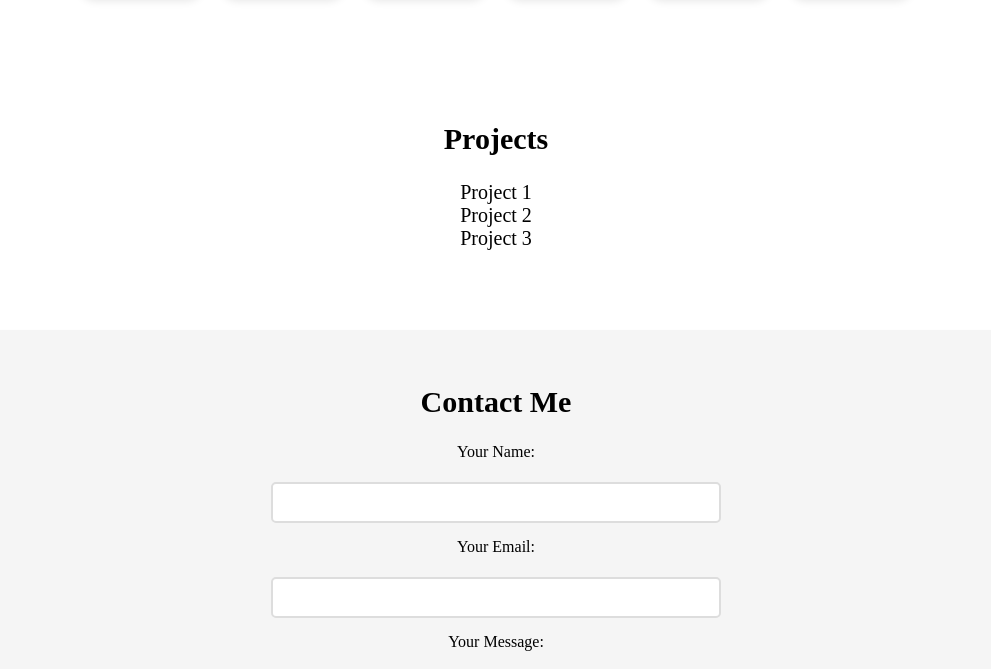
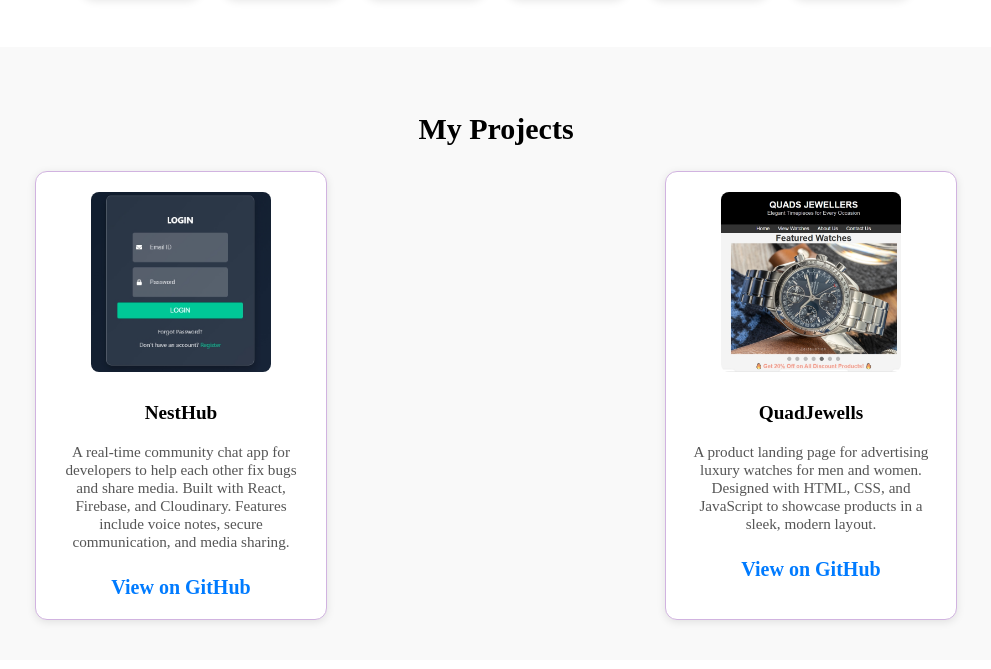
Before and after one commit to ZisandaNodali/MyPortfolio, a plain HTML site: page index.html in a window 1280 px wide. Shown: the part 1011-1680 px from the top of the page, without its empty margins (144-1135 px from the left). Drawn offline with Linux system fonts and the light colour scheme.

Commit message:
Added my projects , still without links.

```diff
--- a/index.html
+++ b/index.html
@@ -21,7 +21,7 @@
                 <li><a href="#home">Home</a></li>
                 <li><a href="#about">About Me</a></li>
                 <li><a href="#skills">My Skills</a></li>
-                <li><a href="#portfolio">Projects</a></li>
+                <li><a href="#projects">Projects</a></li>
                 <li><a href="#contact-me">Contact</a></li>
             </ul>
         </nav>
@@ -56,41 +56,65 @@
     <h2>My Skills</h2>
     <div class="skills-list">
         <div class="skill-card">
+            <a href="https://developer.mozilla.org/en-US/docs/Web/HTML" target="_blank">
                 <img src="Images/icons8-html-50.png" alt="HTML">
                 <p>HTML</p>
+            </a>
         </div>
         <div class="skill-card">
+            <a href="https://developer.mozilla.org/en-US/docs/Web/CSS" target="_blank">
                 <img src="Images/icons8-css-48.png" alt="CSS">
                 <p>CSS</p>
+            </a>
         </div>
         <div class="skill-card">
+            <a href="https://developer.mozilla.org/en-US/docs/Web/JavaScript" target="_blank">
                 <img src="Images/icons8-javascript-48.png" alt="JavaScript">
                 <p>JavaScript</p>
+            </a>
         </div>
         <div class="skill-card">
+            <a href="https://nodejs.org/en/about" target="_blank">
                 <img src="Images/icons8-nodejs-48.png" alt="Node.js">
                 <p>Node.js</p>
+            </a>
         </div>
         <div class="skill-card">
+            <a href="https://react.dev/learn" target="_blank">
                 <img src="Images/icons8-react-40.png" alt="React">
                 <p>React</p>
+            </a>
         </div>
         <div class="skill-card">
+            <a href="https://git-scm.com/doc" target="_blank">
                 <img src="Images/icons8-git-48.png" alt="Git">
                 <p>Git</p>
+            </a>
         </div>
     </div>
 </section>
 
-    <!-- Portfolio Section -->
-    <section id="portfolio" class="portfolio">
-        <h2>Projects</h2>
-        <div class="projects">
-            <div class="project">Project 1</div>
-            <div class="project">Project 2</div>
-            <div class="project">Project 3</div>
+    <!-- Projects Section -->
+    <section id="projects" class="projects">
+        <h2>My Projects</h2>
+        <div class="projects-list">
+
+            <div class="project-card">
+                <img src="Images/NestHub.png" alt="NestHub Project Screenshot">
+                <h3>NestHub</h3>
+                <p>A real-time community chat app for developers to help each other fix bugs and share media. Built with React, Firebase, and Cloudinary. Features include voice notes, secure communication, and media sharing.</p>
+                <a href="https://github.com/yourusername/nesthub" target="_blank">View on GitHub</a>
+            </div>
+
+            <div class="project-card">
+                <img src="Images/QuadJewellers.png" alt="QuadJewells Project Screenshot">
+                <h3>QuadJewells</h3>
+                <p>A product landing page for advertising luxury watches for men and women. Designed with HTML, CSS, and JavaScript to showcase products in a sleek, modern layout.</p>
+                <a href="https://github.com/yourusername/quadjewells" target="_blank">View on GitHub</a>
+            </div>
         </div>
     </section>
+
 
    <!-- Contact Me Form Section -->
     <section id="contact-me" class="contact-me">
--- a/style.css
+++ b/style.css
@@ -220,17 +220,65 @@ header {
     font-weight: 600;
     color: #4a2c59;
 }
+.skill-card a {
+    text-decoration: none;
+    color: inherit;
+  }
 
-/* ===================== PORTFOLIO ===================== */
-.portfolio {
-    opacity: 0;
-    transform: translateX(-100%);
-    transition: all 0.5s ease-in-out;
+
+/* ===================== PROJECTS ===================== */
+.projects {
+    padding: 40px 20px;
+    background-color: #f9f9f9;
 }
 
-.portfolio.visible {
-    opacity: 1;
-    transform: translateX(0);
+.projects-list {
+    display: grid;
+    grid-template-columns: repeat(auto-fit, minmax(250px, 1fr));  /* Keep cards responsive */
+    gap: 20px;
+}
+
+.project-card {
+    background: white;
+    border: 1px solid #d1b3e0;
+    padding: 20px;
+    width: 250px;  /* Set a max width for smaller cards */
+    border-radius: 12px;
+    box-shadow: 0 2px 8px rgba(0,0,0,0.1);
+    text-align: center;
+    transition: transform 0.3s ease;
+    margin: 0 auto;  /* Center cards in the grid */
+}
+
+
+.project-card img {
+    width: 180px;  /* Adjusted image width */
+    height: 180px; /* Adjusted image height */
+    object-fit: cover;
+    border-radius: 8px;
+    margin-bottom: 15px;  /* Adjusted spacing */
+}
+
+.project-card:hover {
+    transform: translateY(-5px);
+}
+
+.project-card h3 {
+    margin-top: 10px;
+    font-size: 1.2rem;
+}
+
+.project-card p {
+    font-size: 0.95rem;
+    color: #555;
+}
+
+.project-card a {
+    display: inline-block;
+    margin-top: 10px;
+    color: #007BFF;
+    text-decoration: none;
+    font-weight: bold;
 }
 
 /* ===================== CONTACT ME FORM ===================== */
```
Also changed, not shown: Images/NestHub.png (added), Images/QuadJewellers.png (added). Lines whose indentation alone changed are shown as unchanged.
